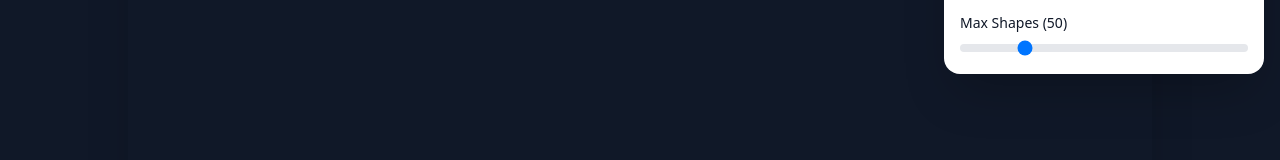
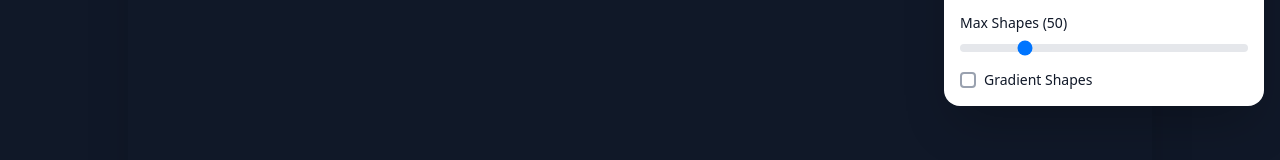
Before and after one commit to roubilibo/visualizer, a React (Vite) app in the folder client/: page / in a window 1280 px wide. Both pictures are taken after a click on the button 1246 px from the left and 34 px from the top of the page. Shown: the part 332-492 px from the top of the page. Built offline with nearby package versions, Linux system fonts and the light colour scheme; no server answers.

Commit message:
feat: Menambahkan Gradient Shapes di versi terbaru

```diff
--- a/client/src/App.jsx
+++ b/client/src/App.jsx
@@ -11,6 +11,12 @@ const Shape = function (x, y) {
 		Math.floor(Math.random() * 255),
 		Math.floor(Math.random() * 255),
 	];
+	// ADD 1: Generate a second random color for gradient effect
+	this.rgb2 = [
+		Math.floor(Math.random() * 255),
+		Math.floor(Math.random() * 255),
+		Math.floor(Math.random() * 255),
+	];
 	this.lifespan = 255;
 };
 
@@ -18,6 +24,7 @@ const App = () => {
 	const [connectionStatus, setConnectionStatus] = useState("Connecting...");
 	const [isDarkMode, setIsDarkMode] = useState(true);
 	const [isPlaying, setIsPlaying] = useState(true);
+	const [isGradientShapes, setIsGradientShapes] = useState(false);
 	const [canvasDimensions, setCanvasDimensions] = useState({ width: 800, height: 600 });
 	const [settings, setSettings] = useState({
 		rhythmFactor: 0.05,
@@ -37,6 +44,11 @@ const App = () => {
 	canvasDimensionsRef.current = canvasDimensions;
 
 	settingsRef.current = settings;
+
+	// WebSocket connection and audio data handling
+	// Animation loop for continuous rendering
+	// Handle clicking outside settings panel to close it
+	// Handle canvas resizing
 	useEffect(() => {
 		const connectWebSocket = () => {
 			ws.current = new WebSocket("ws://localhost:8766");
@@ -134,12 +146,32 @@ const App = () => {
 			}
 			ctx.closePath();
 
-			// Use the pre-calculated RGB values for much faster rendering
-			const [r, g, b] = shape.rgb;
-			ctx.strokeStyle = `rgba(${r}, ${g}, ${b}, ${shape.lifespan / 255})`;
+			if (isGradientShapes) {
+				// ADD 2: Create gradient for enhanced visual effect
+				const gradient = ctx.createLinearGradient(
+					shape.x - shape.radius,
+					shape.y,
+					shape.x + shape.radius,
+					shape.y
+				);
+
+				const [r1, g1, b1] = shape.rgb;
+				const [r2, g2, b2] = shape.rgb2;
+				const opacity = shape.lifespan > 180 ? 1.0 : Math.max(0.6, shape.lifespan / 120);
+
+				gradient.addColorStop(0, `rgba(${r1}, ${g1}, ${b1}, ${opacity})`);
+				gradient.addColorStop(1, `rgba(${r2}, ${g2}, ${b2}, ${opacity})`);
+
+				ctx.strokeStyle = gradient;
+			} else {
+				// Use single color for better performance
+				const [r, g, b] = shape.rgb;
+				ctx.strokeStyle = `rgba(${r}, ${g}, ${b}, ${shape.lifespan / 255})`;
+			}
+
 			ctx.stroke();
 		});
-	}, []);
+	}, [isGradientShapes]);
 
 	useEffect(() => {
 		let animationFrameId;
@@ -183,6 +215,7 @@ const App = () => {
 		return () => window.removeEventListener("resize", handleResize);
 	}, []);
 
+	// Event handlers
 	const handleSliderChange = (key, value) => {
 		setSettings((prev) => ({ ...prev, [key]: value }));
 	};
@@ -204,6 +237,7 @@ const App = () => {
 	const handleToggleSettings = () => setIsSettingsOpen((prev) => !prev);
 	const handleToggleDarkMode = () => setIsDarkMode((prev) => !prev);
 	const handleTogglePlayPause = () => setIsPlaying((prev) => !prev);
+	const handleGradientShapes = () => setIsGradientShapes((prev) => !prev);
 
 	const handleReset = () => {
 		shapesRef.current = [];
@@ -307,6 +341,33 @@ const App = () => {
 										className="w-full h-2 bg-gray-200 dark:bg-gray-700 rounded-lg appearance-none cursor-pointer"
 									/>
 								</div>
+								{/* ADD 3: Added a toggle for gradient shapes */}
+								<div className="flex items-center space-x-2">
+									<div className="relative">
+										<input
+											type="checkbox"
+											checked={isGradientShapes}
+											onChange={handleGradientShapes}
+											className="sr-only"
+											id="gradient-toggle"
+										/>
+										<label
+											htmlFor="gradient-toggle"
+											className={`flex items-center justify-center w-4 h-4 border-2 rounded cursor-pointer transition-colors duration-200 ${
+												isGradientShapes
+													? 'bg-blue-500 border-blue-500'
+													: 'bg-transparent border-gray-400 dark:border-gray-500'
+											}`}
+										>
+											{isGradientShapes && (
+												<svg className="w-3 h-3 text-white" fill="currentColor" viewBox="0 0 20 20">
+													<path fillRule="evenodd" d="M16.707 5.293a1 1 0 010 1.414l-8 8a1 1 0 01-1.414 0l-4-4a1 1 0 011.414-1.414L8 12.586l7.293-7.293a1 1 0 011.414 0z" clipRule="evenodd" />
+												</svg>
+											)}
+										</label>
+									</div>
+									<label htmlFor="gradient-toggle" className="text-sm cursor-pointer">Gradient Shapes</label>
+								</div>
 							</div>
 						</div>
 					</div>
```
